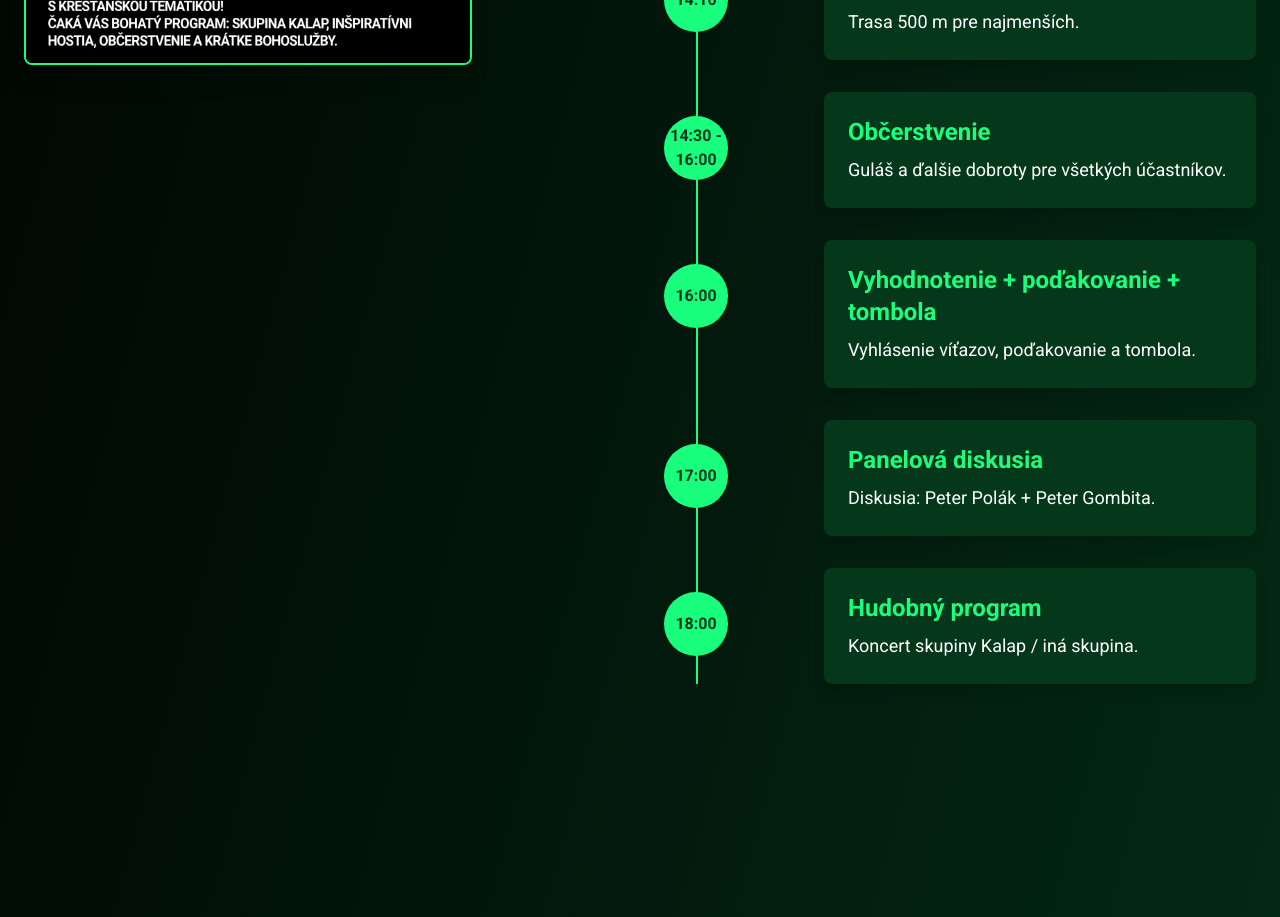
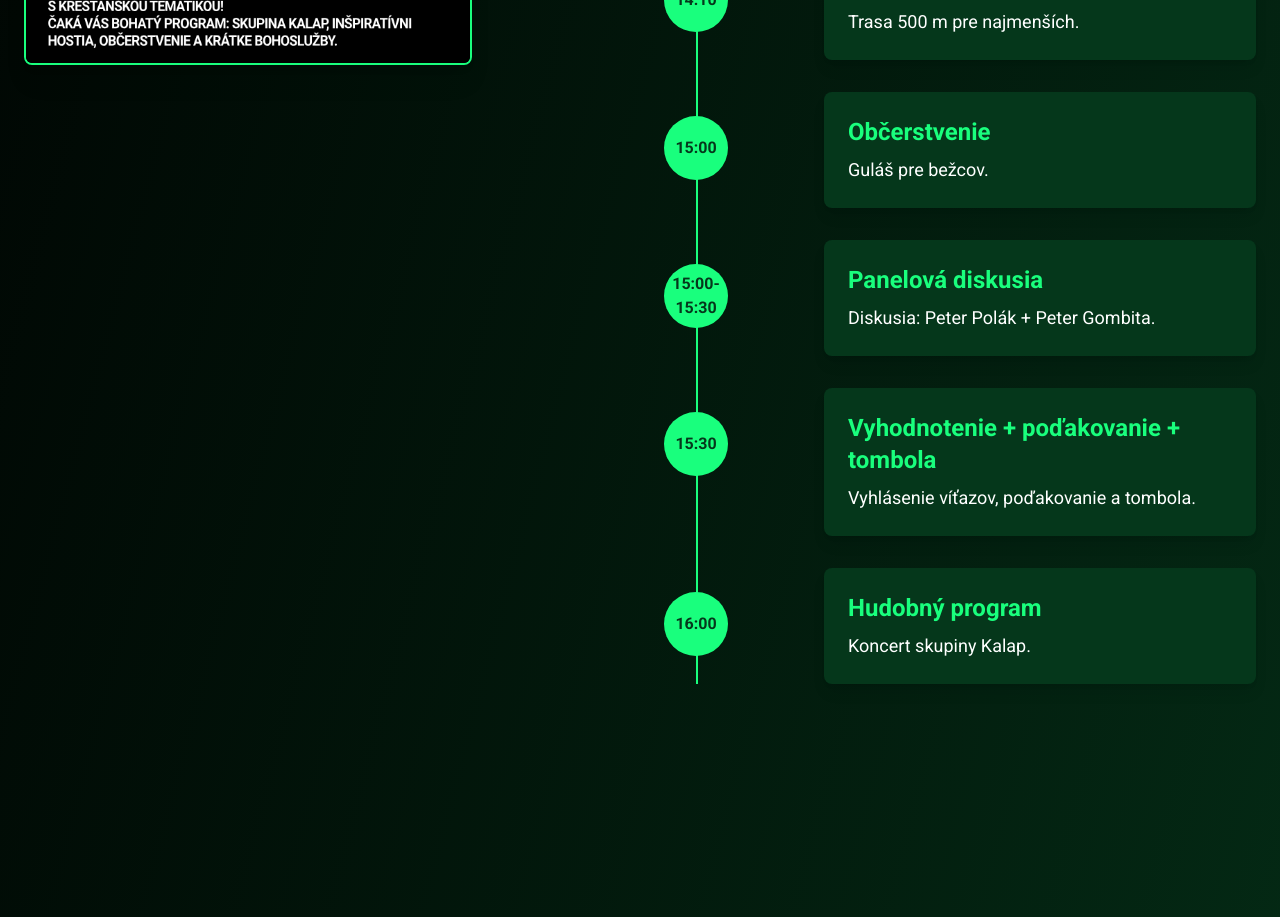
Before and after one commit to YaroSK26/beh-niznahutka, a Next.js app: page / in a window 1280 px wide. Shown: the part 1320-2237 px from the top of the page. Built offline with nearby package versions, Linux system fonts and the light colour scheme.

Commit message:
zmmena programu - časova

```diff
--- a/app/page.js
+++ b/app/page.js
@@ -216,26 +216,25 @@ export default function Home() {
                     title="Štart detského behu"
                     description="Trasa 500 m pre najmenších."
                   />
-
                   <TimelineItem
-                    time="14:30 - 16:00"
+                    time="15:00"
                     title="Občerstvenie"
-                    description="Guláš a ďalšie dobroty pre všetkých účastníkov."
+                    description="Guláš pre bežcov."
                   />
                   <TimelineItem
-                    time="16:00"
+                    time="15:00-15:30"
+                    title="Panelová diskusia"
+                    description="Diskusia: Peter Polák + Peter Gombita."
+                  />
+                  <TimelineItem
+                    time="15:30"
                     title="Vyhodnotenie + poďakovanie + tombola"
                     description="Vyhlásenie víťazov, poďakovanie a tombola."
                   />
                   <TimelineItem
-                    time="17:00"
-                    title="Panelová diskusia"
-                    description="Diskusia: Peter Polák + Peter Gombita."
-                  />
-                  <TimelineItem
-                    time="18:00"
+                    time="16:00"
                     title="Hudobný program"
-                    description="Koncert skupiny Kalap / iná skupina."
+                    description="Koncert skupiny Kalap."
                   />
                 </Timeline>
               </div>
@@ -341,8 +340,8 @@ export default function Home() {
               </span>
             </h2>
             <p className="text-lg md:text-xl mb-6 font-sans">
-              Registrovať sa môžete online aj osobne, osobne však bude poplatok väčší. Štartovné čísla, spinky, zoznam
-              účastníkov budú pripravené.
+              Registrovať sa môžete online aj osobne, osobne však bude poplatok
+              väčší. Štartovné čísla, spinky, zoznam účastníkov budú pripravené.
             </p>
 
             <Button
```
Lines whose indentation alone changed are shown as unchanged.
